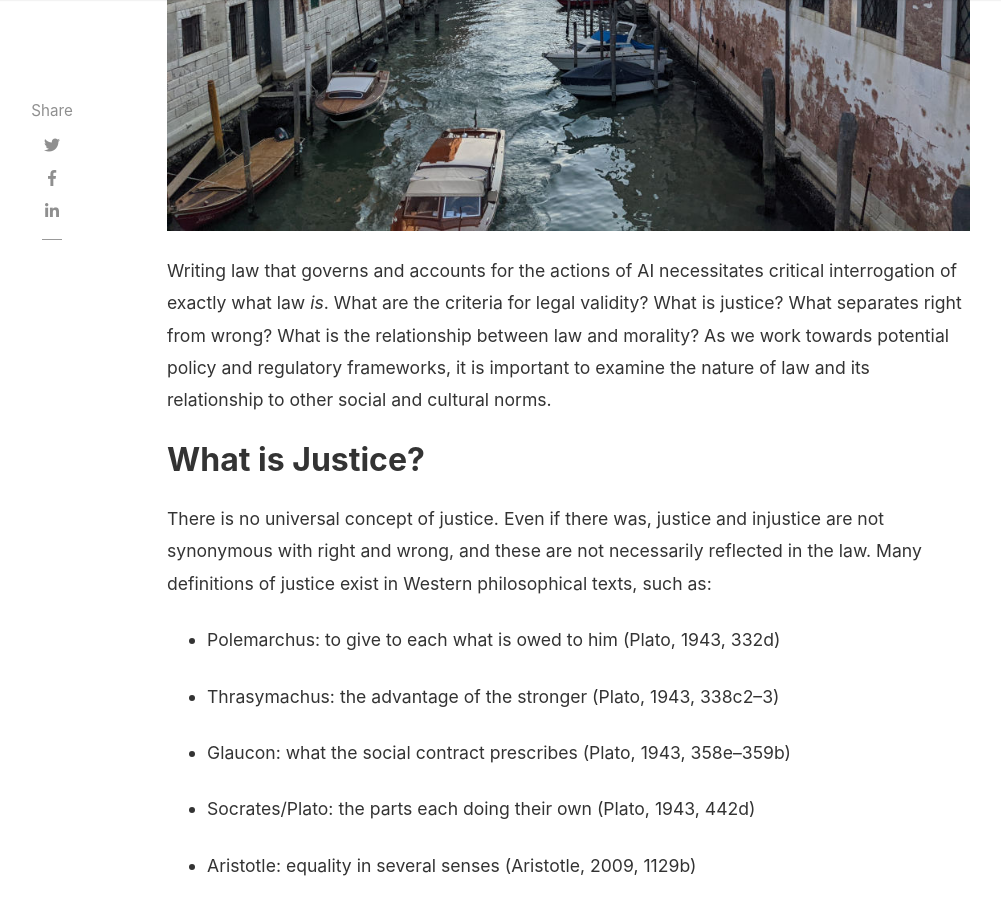
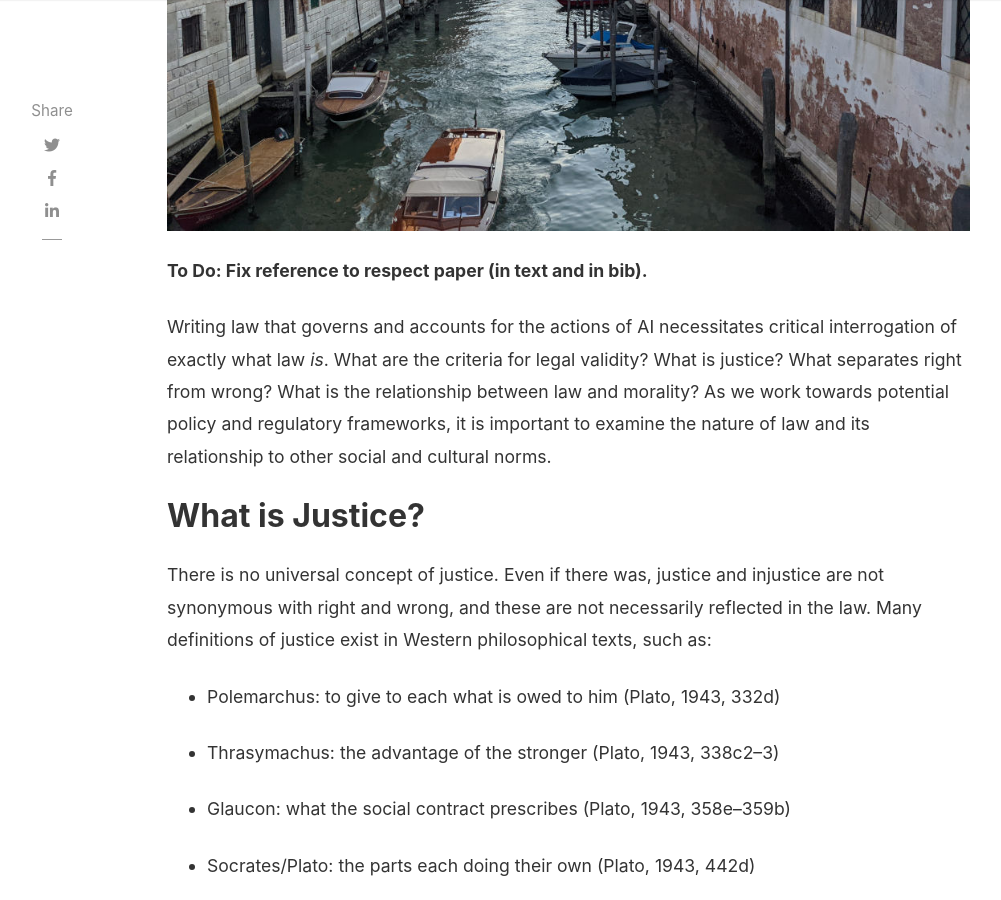
Before and after one commit to kasnder/aireg, a Jekyll site: the page built from _posts/2022-06-30-philosophy-ai.md, in a window 1280 px wide and 900 px high, scrolled down 858 px. Shown: the whole window, without its empty margins (118-1119 px from the left). Built offline with Jekyll 4.4.1, drawn with Linux system fonts in a browser that asks for light colours; nearby versions of some CDN libraries.

Commit message:
Add Todo

```diff
--- a/_posts/2022-06-30-philosophy-ai.md
+++ b/_posts/2022-06-30-philosophy-ai.md
@@ -8,6 +8,8 @@ featured: false
 published: true
 hidden: false
 ---
+
+**To Do: Fix reference to respect paper (in text and in bib).**
 
 Writing law that governs and accounts for the actions of AI necessitates
 critical interrogation of exactly what law *is*. What are the criteria
```
